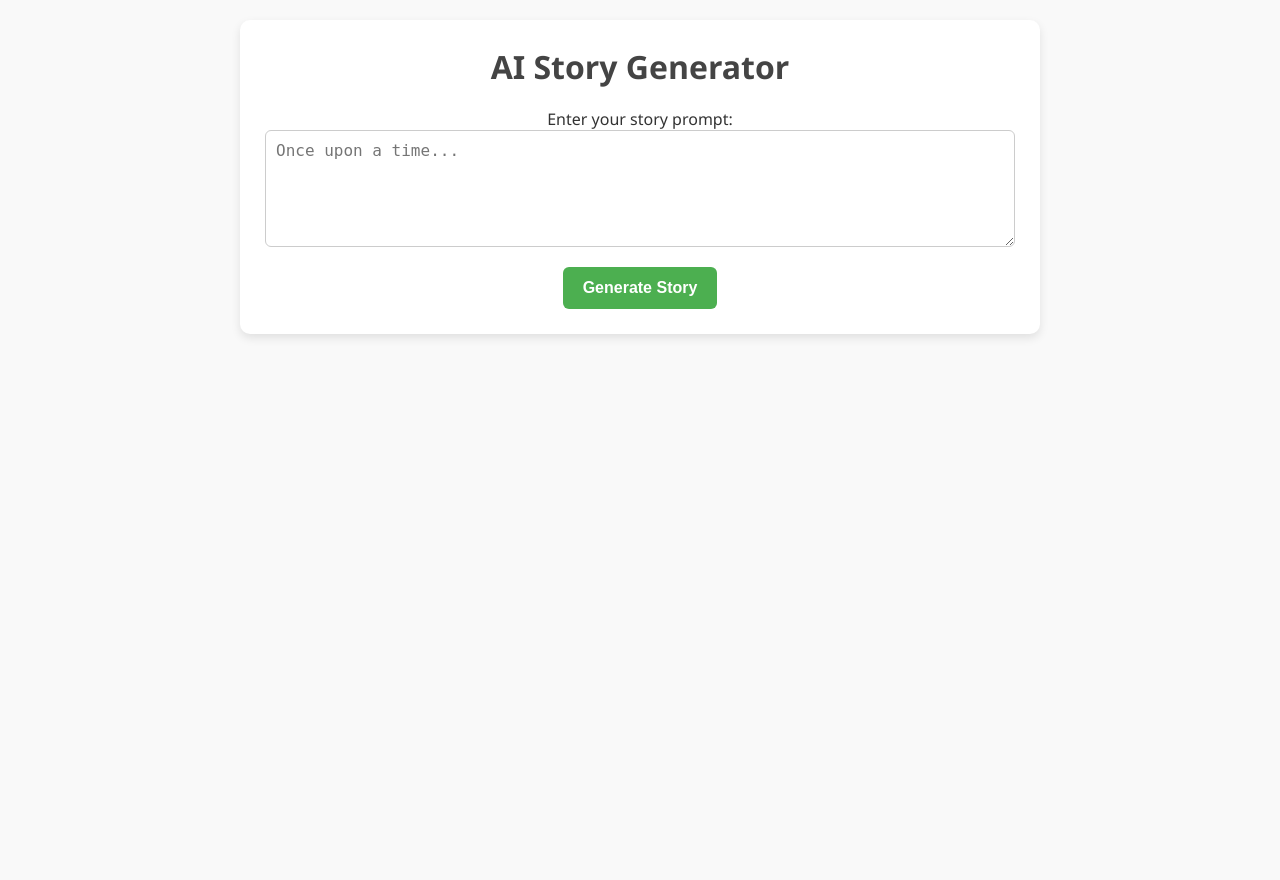
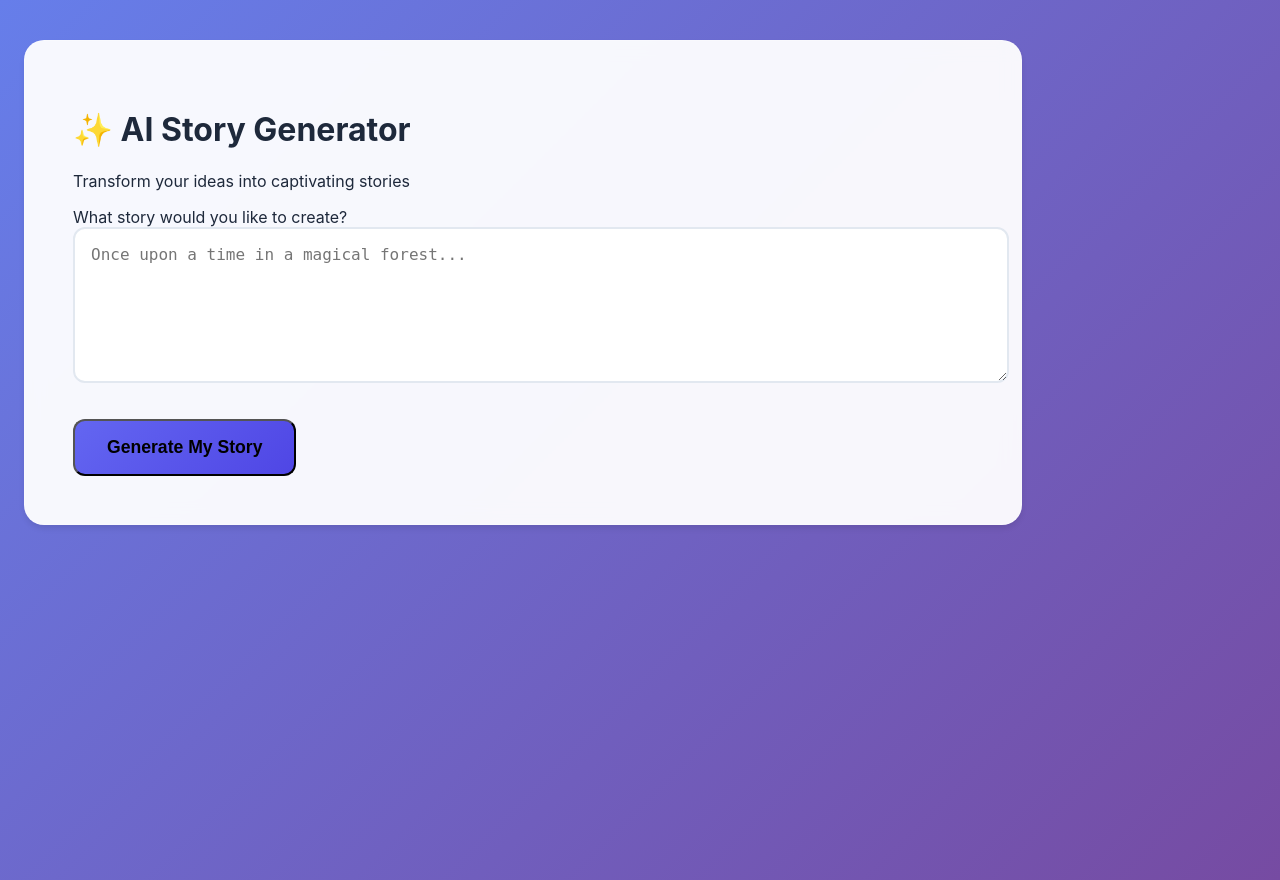
Before and after one commit to pkala7968/AI-Story-Generator, a Django app: page / in a window 1280 px wide. Before the commit the page ends 338 px from the top, so only its background shows below. Run offline with Django 5.2, Linux system fonts and the light colour scheme.

Commit message:
styling changes

```diff
--- a/story_app/static/css/styles.css
+++ b/story_app/static/css/styles.css
@@ -1,92 +1,68 @@
-/* General Reset */
-* {
-    margin: 0;
-    padding: 0;
-    box-sizing: border-box;
+/* Enhanced Color Palette & Typography */
+:root {
+    --primary-color: #6366f1;
+    --primary-hover: #4f46e5;
+    --secondary-color: #f1f5f9;
+    --text-primary: #1e293b;
+    --text-secondary: #64748b;
+    --border-color: #e2e8f0;
+    --shadow-light: 0 1px 3px 0 rgba(0, 0, 0, 0.1);
+    --shadow-medium: 0 4px 6px -1px rgba(0, 0, 0, 0.1);
 }
 
-/* Body Styling */
 body {
-    font-family: 'Segoe UI', Tahoma, Geneva, Verdana, sans-serif;
-    background-color: #f9f9f9;
-    color: #333;
+    font-family: 'Inter', -apple-system, BlinkMacSystemFont, sans-serif;
+    background: linear-gradient(135deg, #667eea 0%, #764ba2 100%);
+    color: var(--text-primary);
     min-height: 100vh;
-    display: flex;
-    flex-direction: column;
-    align-items: center;
-    padding: 20px;
+    padding: 2rem 1rem;
 }
 
-/* Container */
 .container {
-    max-width: 800px;
-    width: 100%;
-    background: white;
-    padding: 25px;
-    border-radius: 10px;
-    box-shadow: 0px 4px 10px rgba(0,0,0,0.1);
-    text-align: center;
+    max-width: 900px;
+    background: rgba(255, 255, 255, 0.95);
+    backdrop-filter: blur(10px);
+    padding: 3rem;
+    border-radius: 20px;
+    box-shadow: var(--shadow-medium);
+    border: 1px solid rgba(255, 255, 255, 0.2);
 }
 
-/* Headings */
-h1, h2, h3 {
-    margin-bottom: 15px;
-    color: #444;
+/* Enhanced Form Styling */
+.form-group {
+    position: relative;
+    margin-bottom: 2rem;
 }
 
-/* Paragraphs */
-p {
-    margin-bottom: 15px;
-    line-height: 1.6;
+textarea {
+    width: 100%;
+    padding: 1rem;
+    border: 2px solid var(--border-color);
+    border-radius: 12px;
+    font-size: 1rem;
+    transition: all 0.3s ease;
+    resize: vertical;
+    min-height: 120px;
 }
 
-/* Image Styling */
-img {
-    max-width: 100%;
-    height: auto;
-    border-radius: 10px;
-    margin: 15px 0;
-    box-shadow: 0px 3px 8px rgba(0,0,0,0.1);
+textarea:focus {
+    outline: none;
+    border-color: var(--primary-color);
+    box-shadow: 0 0 0 3px rgba(99, 102, 241, 0.1);
 }
 
-/* Buttons */
-button, .btn {
-    display: inline-block;
-    padding: 12px 20px;
-    background-color: #4CAF50;
-    color: white;
-    font-size: 1rem;
-    font-weight: bold;
-    border: none;
-    border-radius: 6px;
-    cursor: pointer;
-    text-decoration: none;
-    transition: background 0.3s ease;
+/* Modern Button Design */
+button {
+    background: linear-gradient(135deg, var(--primary-color), var(--primary-hover));
+    padding: 1rem 2rem;
+    border-radius: 12px;
+    font-weight: 600;
+    font-size: 1.1rem;
+    transform: translateY(0);
+    transition: all 0.3s ease;
 }
 
-button:hover, .btn:hover {
-    background-color: #45a049;
+button:hover {
+    transform: translateY(-2px);
+    box-shadow: 0 8px 25px rgba(99, 102, 241, 0.3);
 }
-
-/* Form Styling */
-form {
-    margin-top: 20px;
-}
-
-input[type="text"], textarea {
-    width: 100%;
-    padding: 10px;
-    margin-bottom: 15px;
-    border-radius: 6px;
-    border: 1px solid #ccc;
-    font-size: 1rem;
-}
-
-/* Footer */
-footer {
-    margin-top: auto;
-    padding: 15px;
-    font-size: 0.9rem;
-    color: #666;
-    text-align: center;
-}
--- a/story_app/templates/index.html
+++ b/story_app/templates/index.html
@@ -1,4 +1,5 @@
 {% load static %}
+
 <!DOCTYPE html>
 <html>
 <head>
@@ -7,13 +8,21 @@
 </head>
 <body>
     <div class="container">
-        <h1>AI Story Generator</h1>
-        <form action="{% url 'result' %}"  method="post">
-            <label for="prompt">Enter your story prompt:</label><br>
-            <textarea name="prompt" id="prompt" rows="5" placeholder="Once upon a time..." required></textarea><br>
-            {% csrf_token %}
-            <button type="submit">Generate Story</button>
-        </form>
+    <div class="header-section">
+        <h1>✨ AI Story Generator</h1>
+        <p class="subtitle">Transform your ideas into captivating stories</p>
     </div>
+
+    <form action="{% url 'result' %}" method="post" class="story-form">
+        <div class="form-group">
+            <label for="prompt">What story would you like to create?</label>
+            <textarea name="prompt" id="prompt" placeholder="Once upon a time in a magical forest..." required></textarea>
+        </div>
+        {% csrf_token %}
+        <button type="submit" class="generate-btn">
+            <span>Generate My Story</span>
+        </button>
+    </form>
+</div>
 </body>
 </html>
```
Also changed, not shown: story_app/templates/result.html (+22 -6 lines).
